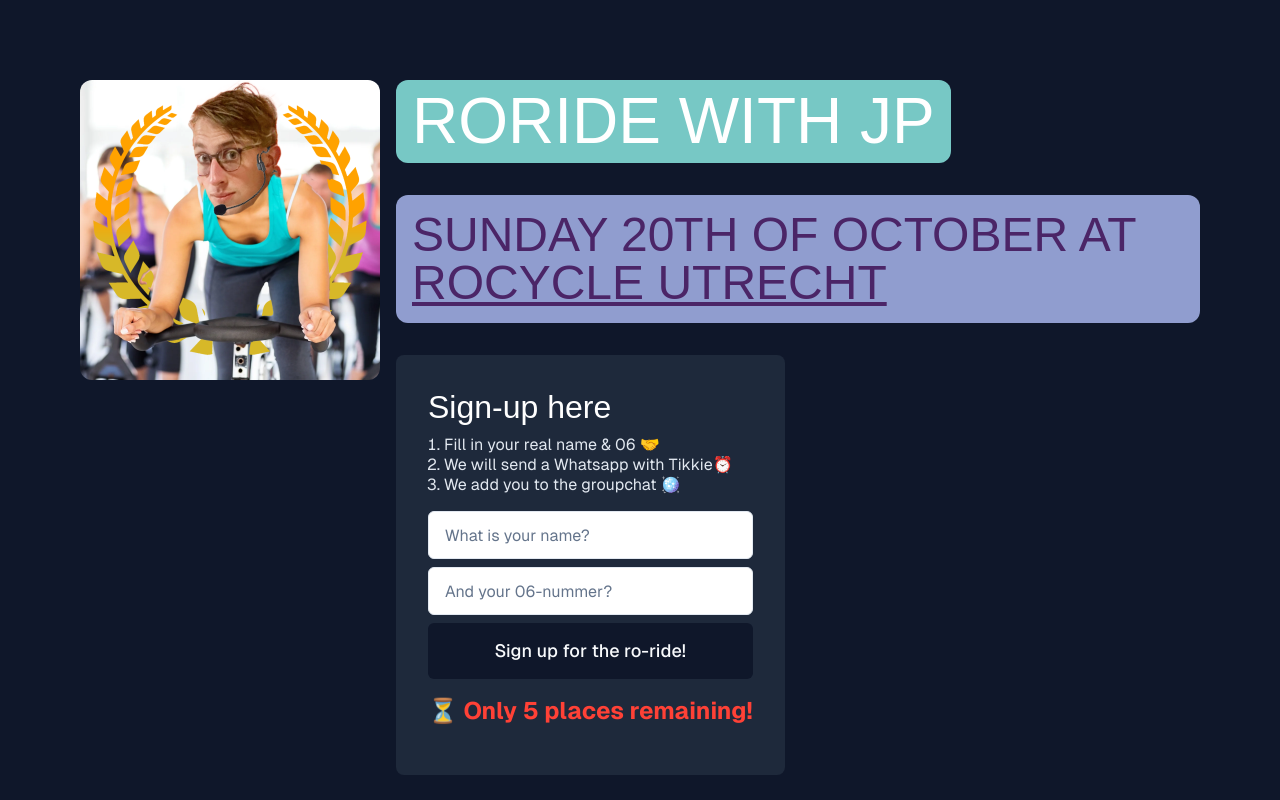
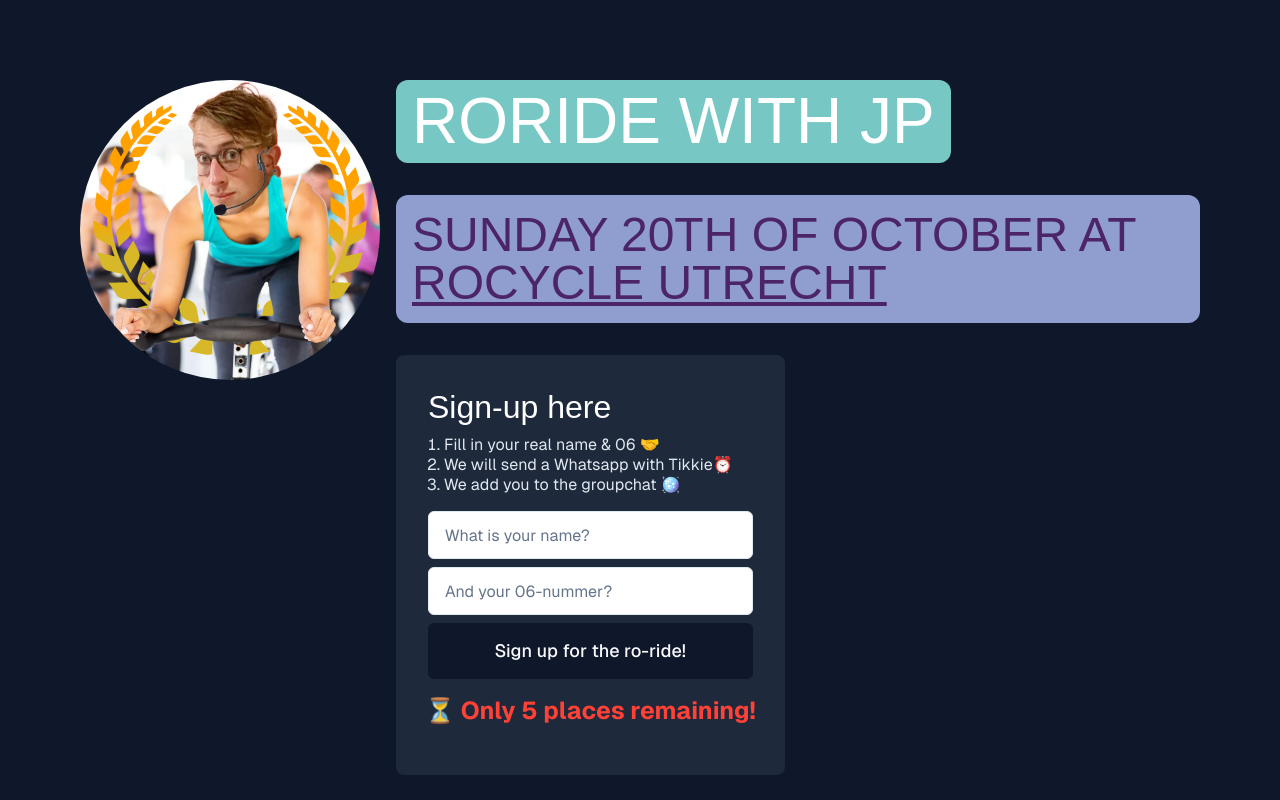
Before and after one commit to hiddehs/roridewithjp, a Next.js app: page / in a window 1280 px wide. Shown: the top 800 px of the page. Built offline with nearby package versions, Linux system fonts and the light colour scheme; a web font is replaced by a local one.

Commit message:
circle jp

```diff
--- a/src/app/page.tsx
+++ b/src/app/page.tsx
@@ -58,7 +58,7 @@
           <Image
             alt="moi plaatje"
             src={top}
-            className="w-[200px] rounded-xl sm:w-[300px]"
+            className="w-[200px] rounded-full sm:w-[300px]"
             width="300"
           />
           <div className="flex flex-col gap-4 sm:gap-8 justify-start items-start">
@@ -119,7 +119,8 @@
                 ref={counterRef}
                 className="my-4 text-2xl font-bold transition-all duration-1000 ease-in-out"
                 style={{
-                  transform: placesRemaining === 5 ? 'scale(1)' : 'scale(0.8)',
+                  transitionTimingFunction: "cubic-bezier(0.68, -0.55, 0, 3.18)",
+                  transform: placesRemaining === 5 ? 'scale(1.02)' : 'scale(0.85)',
                   color: placesRemaining === 5 ? '#ff4136' : 'inherit',
                 }}
               >
```
